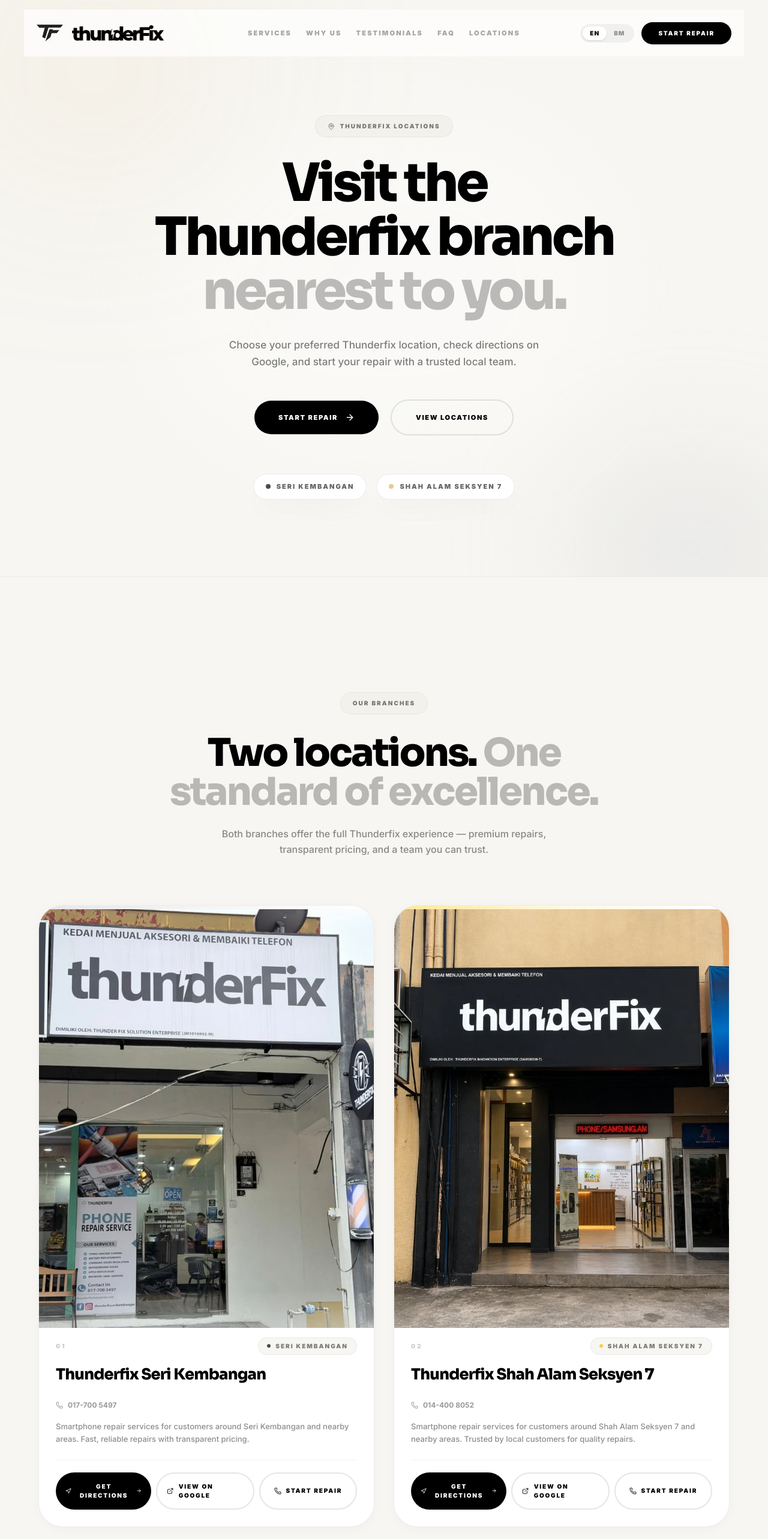
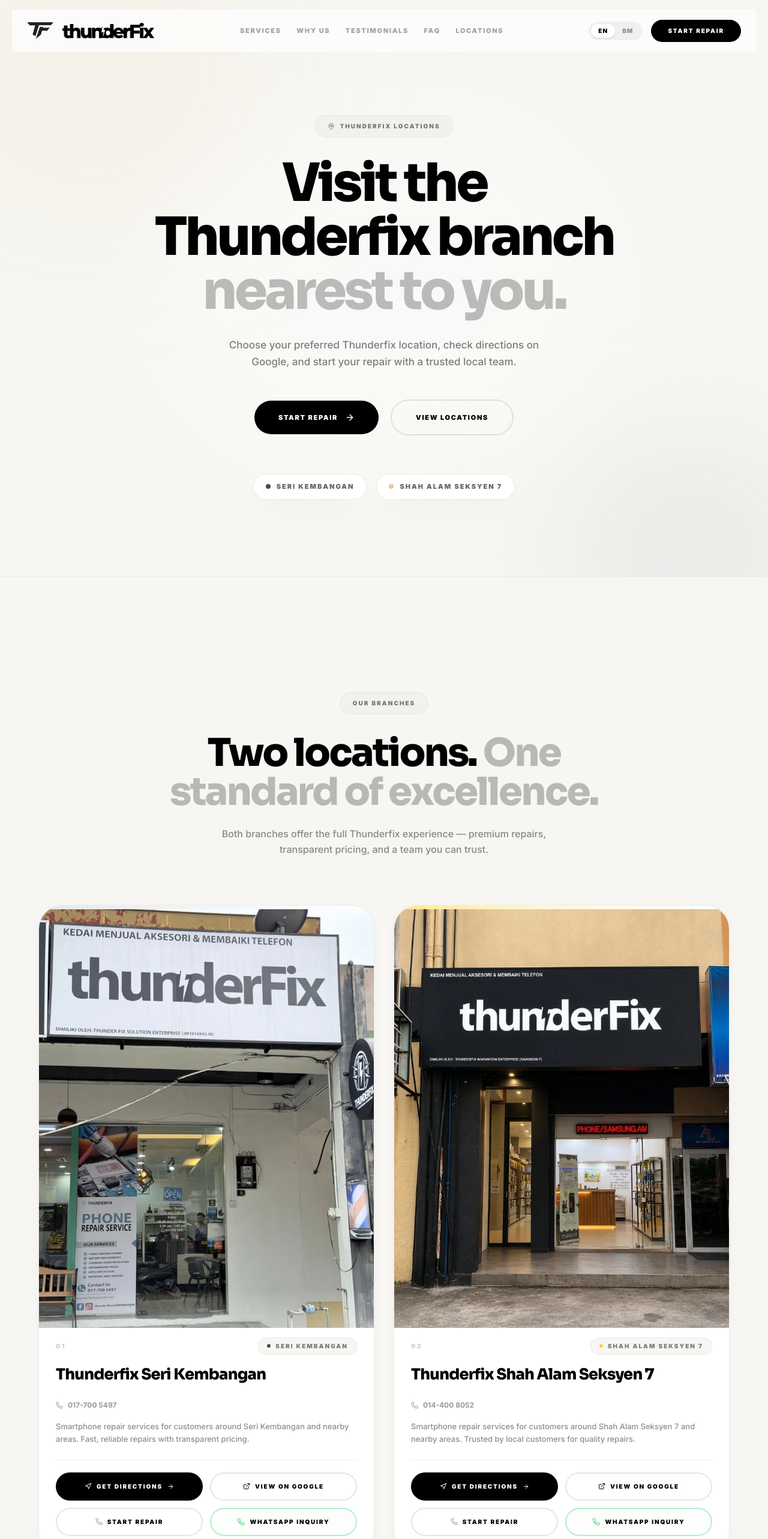
Before and after one commit to startasaasagency26-web/thunderfix-web, a Next.js app: page /locations in a window 1280 px wide. Shown: the top 2566 px of the page at 60% size. Built offline with nearby package versions, Linux system fonts and the light colour scheme.

Commit message:
feat: implement responsive Navbar component, location cards section, and internationalization support

```diff
--- a/src/components/LocationCardsSection.tsx
+++ b/src/components/LocationCardsSection.tsx
@@ -34,6 +34,10 @@
     dotColor: "bg-black",
     bandClass: "from-zinc-200 via-zinc-100 to-white",
     index: "01",
+    whatsappUrl: {
+      en: "https://wa.me/60177005497?text=Hi%20Thunderfix%20Seri%20Kembangan%2C%20I%20would%20like%20to%20inquire%20about%20a%20device%20repair.",
+      ms: "https://wa.me/60177005497?text=Hi%20Thunderfix%20Seri%20Kembangan%2C%20saya%20ingin%20bertanya%20tentang%20servis%20baiki%20peranti."
+    }
   },
   {
     name: "Thunderfix Shah Alam Seksyen 7",
@@ -52,6 +56,10 @@
     dotColor: "bg-amber-400",
     bandClass: "from-amber-200 via-amber-100/60 to-white",
     index: "02",
+    whatsappUrl: {
+      en: "https://wa.me/60144008052?text=Hi%20Thunderfix%20Shah%20Alam%20Seksyen%207%2C%20I%20would%20like%20to%20inquire%20about%20a%20device%20repair.",
+      ms: "https://wa.me/60144008052?text=Hi%20Thunderfix%20Shah%20Alam%20Seksyen%207%2C%20saya%20ingin%20bertanya%20tentang%20servis%20baiki%20peranti."
+    }
   },
 ] as const;
 
@@ -209,9 +217,9 @@
   onGetDirections: () => void;
   triggerRef: (el: HTMLButtonElement | null) => void;
 }) {
-  const { t } = useLanguage();
+  const { t, locale } = useLanguage();
   return (
-    <FadeUp delay={delay} className="flex">
+    <FadeUp delay={delay} className="flex h-full">
       <article
         className="group relative flex flex-col w-full bg-white rounded-3xl border border-black/[0.07] shadow-card transition-all duration-700 hover:-translate-y-2 hover:shadow-elevated hover:border-black/12 overflow-hidden focus-within:-translate-y-1 focus-within:shadow-elevated motion-reduce:transform-none motion-reduce:transition-none"
         aria-label={`Thunderfix branch at ${loc.area}`}
@@ -237,7 +245,7 @@
         </div>
 
         {/* ── Card body ── */}
-        <div className="flex flex-col flex-1 px-6 pt-4 pb-6 lg:px-7 lg:pb-7">
+        <div className="flex flex-col flex-1 px-6 pt-4 pb-6 lg:px-7 lg:pb-7 h-full">
 
           {/* Meta row */}
           <div className="flex items-center justify-between mb-4">
@@ -266,11 +274,8 @@
             {t.locationCards.descriptions[loc.descKey]}
           </p>
 
-          {/* Divider */}
-          <div className="h-px w-full bg-black/5 mb-5" />
-
-          {/* CTA row */}
-          <div className="flex flex-col sm:flex-row gap-2">
+          {/* CTA grid */}
+          <div className="mt-auto pt-5 border-t border-black/5 flex flex-col gap-3 sm:grid sm:grid-cols-2">
             {/* Get Directions */}
             <button
               ref={triggerRef}
@@ -295,9 +300,18 @@
             {/* Start Repair — correct branch phone */}
             <a href={loc.telHref}
               aria-label={`Call ${loc.name}`}
-              className="flex flex-1 items-center justify-center gap-2 px-4 py-3.5 rounded-2xl border-2 border-black/10 text-black text-[10px] font-black uppercase tracking-[0.18em] transition-all duration-300 hover:border-black/25 hover:bg-surface-mid hover:-translate-y-0.5 active:scale-95 focus-visible:outline-none focus-visible:ring-2 focus-visible:ring-black/30 motion-reduce:transform-none min-h-[44px]">
-              <Phone size={12} />
+              className="group flex items-center justify-center gap-2 px-4 py-3.5 rounded-2xl border-2 border-black/10 text-black text-[10px] font-black uppercase tracking-[0.18em] transition-all duration-300 hover:border-black/25 hover:bg-surface-mid hover:-translate-y-0.5 active:scale-95 focus-visible:outline-none focus-visible:ring-2 focus-visible:ring-black/30 motion-reduce:transform-none min-h-[44px]">
+              <Phone size={12} className="text-black/40 group-hover:text-black transition-colors" />
               {t.locationCards.startRepair}
+            </a>
+
+            {/* WhatsApp Inquiry */}
+            <a href={loc.whatsappUrl[locale]} target="_blank" rel="noopener noreferrer"
+              aria-label={`${t.locationCards.sendWhatsappInquiry} ${loc.name}`}
+              className="group flex items-center justify-center gap-2 px-4 py-3.5 rounded-2xl border-2 border-[#25D366]/35 bg-[#fdfdfd] text-black text-[10px] font-black uppercase tracking-[0.18em] transition-all duration-300 hover:border-[#25D366] hover:bg-[#25D366]/5 hover:-translate-y-0.5 active:scale-95 focus-visible:outline-none focus-visible:ring-2 focus-visible:ring-black/30 motion-reduce:transform-none min-h-[44px]">
+              <svg xmlns="http://www.w3.org/2000/svg" width="13" height="13" viewBox="0 0 24 24" fill="none" stroke="currentColor" strokeWidth="2.5" strokeLinecap="round" strokeLinejoin="round" className="text-[#25D366]/70 group-hover:text-[#25D366] transition-colors"><path d="M22 16.92v3a2 2 0 0 1-2.18 2 19.79 19.79 0 0 1-8.63-3.07 19.5 19.5 0 0 1-6-6 19.79 19.79 0 0 1-3.07-8.67A2 2 0 0 1 4.11 2h3a2 2 0 0 1 2 1.72 12.84 12.84 0 0 0 .7 2.81 2 2 0 0 1-.45 2.11L8.09 9.91a16 16 0 0 0 6 6l1.27-1.27a2 2 0 0 1 2.11-.45 12.84 12.84 0 0 0 2.81.7A2 2 0 0 1 22 16.92z"></path></svg>
+              <span className="sm:hidden">{t.locationCards.whatsapp}</span>
+              <span className="hidden sm:inline">{t.locationCards.whatsappInquiry}</span>
             </a>
           </div>
         </div>
--- a/src/components/Navbar.tsx
+++ b/src/components/Navbar.tsx
@@ -28,7 +28,7 @@
 function LanguageToggle({ mobile = false }: { mobile?: boolean }) {
   const { locale, setLocale } = useLanguage();
   return (
-    <div className={`flex items-center rounded-full bg-black/5 p-1 shrink-0 ${mobile ? "mx-auto mb-6 w-max" : "hidden sm:flex"}`}>
+    <div className={`flex items-center rounded-full bg-black/5 p-1 shrink-0 ${mobile ? "mx-auto mb-6 w-max" : "hidden md:flex"}`}>
       <button
         onClick={() => setLocale("en")}
         aria-pressed={locale === "en"}
@@ -249,7 +249,7 @@
       onClick={onClick}
       aria-label="Toggle menu"
       aria-expanded={isOpen}
-      className="flex h-10 w-10 items-center justify-center rounded-full bg-black/5 text-black transition-all hover:bg-black/10 lg:hidden focus-visible:outline-none focus-visible:ring-2 focus-visible:ring-black/20"
+      className="flex h-10 w-10 shrink-0 items-center justify-center rounded-full bg-black/5 text-black transition-all hover:bg-black/10 xl:hidden focus-visible:outline-none focus-visible:ring-2 focus-visible:ring-black/20"
     >
       <span className="relative flex h-4 w-5 flex-col justify-between">
         <span
@@ -275,7 +275,7 @@
 
 // ─── Navbar ────────────────────────────────────────────────────────────────────
 export default function Navbar() {
-  const { t } = useLanguage();
+  const { t, locale } = useLanguage();
   const reducedMotion = useReducedMotion();
   const [isOpen,     setIsOpen]     = useState(false);
   const [isScrolled, setIsScrolled] = useState(false);
@@ -298,24 +298,24 @@
   // ── Scroll-driven pill styles ────────────────────────────────────────────────
   const pillStyle: React.CSSProperties = isScrolled
     ? {
-        maxWidth: "960px",
+        maxWidth: "1120px",
         background: "rgba(255,255,255,0.82)",
         backdropFilter: "blur(24px)",
         WebkitBackdropFilter: "blur(24px)",
         border: "1px solid rgba(0,0,0,0.08)",
         borderRadius: "9999px",
         boxShadow: "0 20px 60px rgba(0,0,0,0.08)",
-        padding: "8px 20px",
+        padding: "8px 18px",
       }
     : {
-        maxWidth: "1200px",
+        maxWidth: "1240px",
         background: "rgba(255,255,255,0.70)",
         backdropFilter: "blur(0px)",
         WebkitBackdropFilter: "blur(0px)",
         border: "1px solid transparent",
         borderRadius: "0px",
         boxShadow: "none",
-        padding: "16px 20px",
+        padding: "12px 24px",
       };
 
   return (
@@ -337,7 +337,7 @@
               : "all 600ms cubic-bezier(0.16,1,0.3,1)",
           }}
         >
-          <div className="grid grid-cols-[44px_1fr_44px] items-center sm:flex sm:justify-between w-full">
+          <div className="grid grid-cols-[auto_1fr_auto] items-center gap-4 w-full">
 
             {/* Logo */}
             <a
@@ -401,13 +401,15 @@
             {/* Desktop nav */}
             <nav
               aria-label={t.nav.menu}
-              className="hidden lg:flex items-center gap-6 absolute left-1/2 -translate-x-1/2 whitespace-nowrap"
+              className="hidden xl:flex items-center justify-center whitespace-nowrap"
+              style={{ gap: "clamp(16px, 2vw, 32px)" }}
             >
               {navKeys.map((link) => (
                 <a
                   key={link.key}
                   href={link.href}
-                  className="relative text-[11px] font-black tracking-[0.2em] uppercase text-black/35 transition-colors duration-300 hover:text-black group focus-visible:outline-none focus-visible:text-black"
+                  className="relative text-[11px] font-black uppercase text-black/35 transition-colors duration-300 hover:text-black group focus-visible:outline-none focus-visible:text-black"
+                  style={{ letterSpacing: "0.15em" }}
                 >
                   {t.nav[link.key]}
                   {/* Hover underline dot */}
@@ -417,7 +419,7 @@
             </nav>
 
             {/* Right: CTA + hamburger */}
-            <div className="flex items-center gap-2 sm:gap-3 shrink-0 justify-self-end">
+            <div className="flex items-center gap-3 sm:gap-3.5 shrink-0 justify-self-end">
               <LanguageToggle />
               <a
                 href={CTA_HREF}
@@ -429,6 +431,8 @@
                   borderRadius: "9999px",
                   padding:       isScrolled ? "8px 20px" : "11px 28px",
                   transition:    "all 500ms cubic-bezier(0.16,1,0.3,1)",
+                  minWidth:      locale === "ms" ? "124px" : "130px",
+                  justifyContent: "center",
                 }}
               >
                 {t.nav.startRepair}
--- a/src/lib/i18n.ts
+++ b/src/lib/i18n.ts
@@ -169,6 +169,9 @@
       chooseApp: "Choose navigation app",
       opensInNewTab: "Opens in a new tab",
       directionsTo: "Directions to",
+      whatsappInquiry: "WhatsApp Inquiry",
+      whatsapp: "WhatsApp",
+      sendWhatsappInquiry: "Send WhatsApp inquiry to",
       descriptions: {
         seriKembangan: "Smartphone repair services for customers around Seri Kembangan and nearby areas. Fast, reliable repairs with transparent pricing.",
         shahAlam: "Smartphone repair services for customers around Shah Alam Seksyen 7 and nearby areas. Trusted by local customers for quality repairs."
@@ -343,6 +346,9 @@
       chooseApp: "Pilih aplikasi navigasi",
       opensInNewTab: "Buka di tab baharu",
       directionsTo: "Arah ke",
+      whatsappInquiry: "Pertanyaan WhatsApp",
+      whatsapp: "WhatsApp",
+      sendWhatsappInquiry: "Hantar pertanyaan WhatsApp kepada",
       descriptions: {
         seriKembangan: "Servis pembaikan telefon pintar untuk pelanggan di sekitar Seri Kembangan dan kawasan berhampiran. Pembaikan pantas, boleh dipercayai dengan harga telus.",
         shahAlam: "Servis pembaikan telefon pintar untuk pelanggan di sekitar Shah Alam Seksyen 7 dan kawasan berhampiran. Dipercayai oleh pelanggan tempatan untuk pembaikan berkualiti."
```
